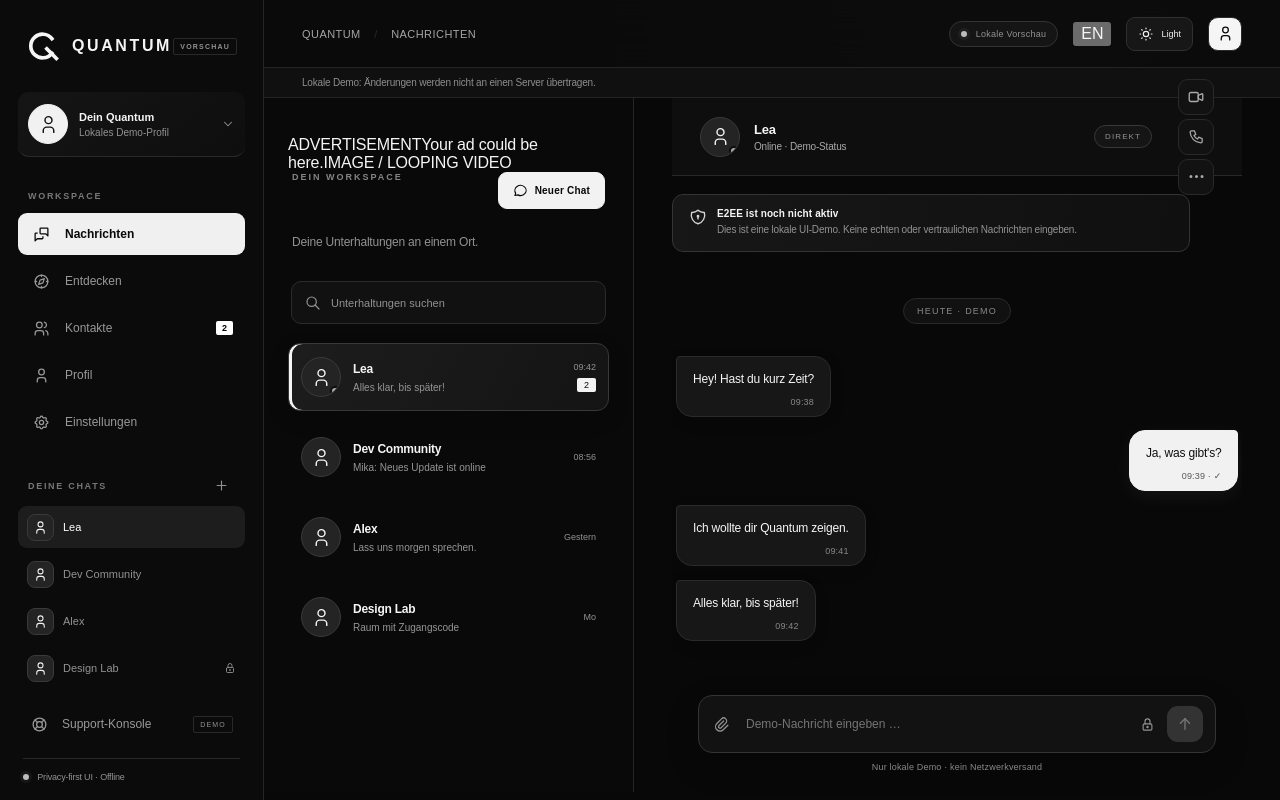
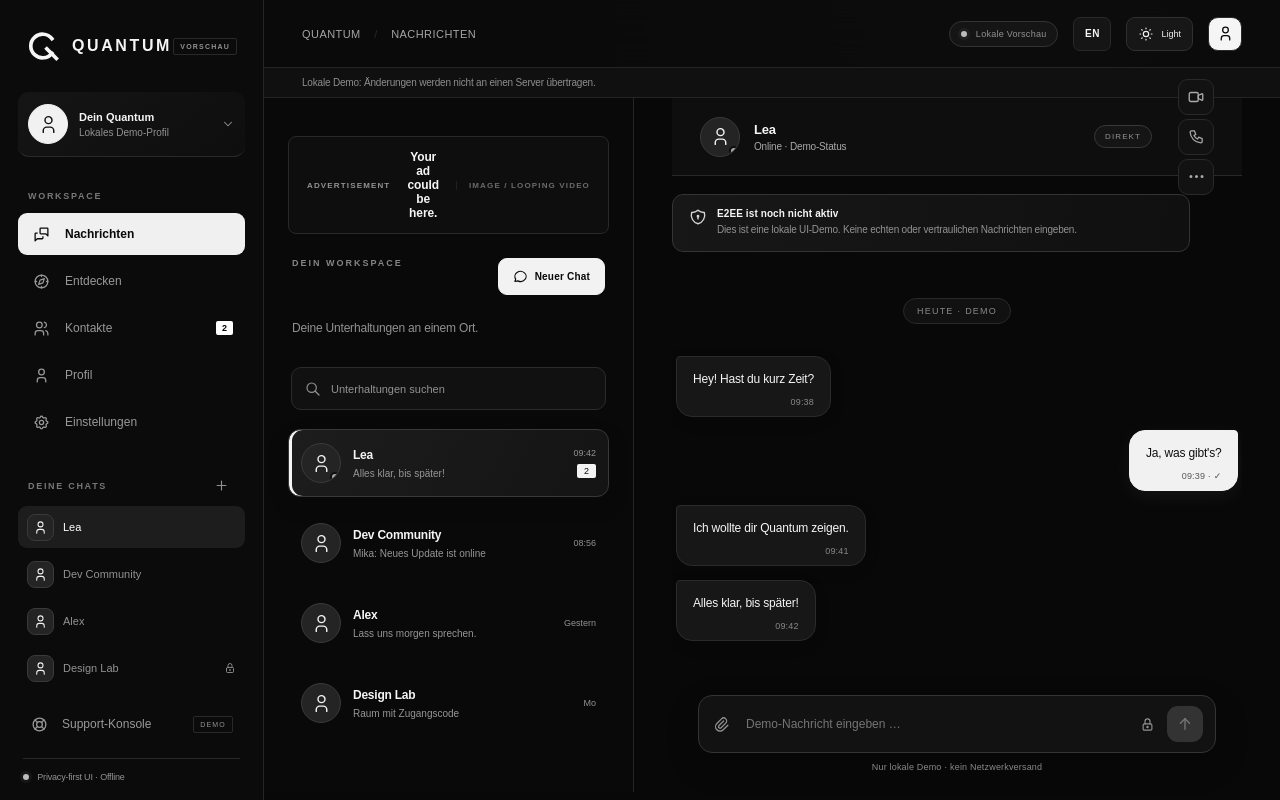
Before and after one commit to GotUrBack-Public/Quantum, a Next.js app in the folder apps/web/: page / in a window 1280 px wide. Built offline with nearby package versions, Linux system fonts and the light colour scheme.

Commit message:
Style minimal ad slot and language switch

```diff
--- a/apps/web/src/app/globals.css
+++ b/apps/web/src/app/globals.css
@@ -598,3 +598,12 @@ body{letter-spacing:-.012em}
 .upload-error{margin:8px 2px 0;color:var(--text);font-size:10px}
 @media(max-width:520px){.upload-dropzone{flex-wrap:wrap}.upload-drop-copy{min-width:calc(100% - 52px)}.upload-browse{margin-left:48px}}
 @media(prefers-reduced-motion:reduce){.upload-tray{animation:none}}
+
+/* Minimal reserved advertising placement with optional future image/video media. */
+.ad-slot{position:relative;display:flex;align-items:center;justify-content:center;gap:12px;min-height:66px;margin:0 0 24px;padding:13px 18px;overflow:hidden;border:1px solid var(--line);border-radius:8px;background:var(--panel);color:var(--muted);text-align:center}
+.ad-slot-kicker,.ad-slot-format{font-size:8px;font-weight:700;letter-spacing:1.15px;white-space:nowrap}
+.ad-slot-copy{color:var(--text);font-size:12px;font-weight:550;letter-spacing:-.1px}
+.ad-slot-format{padding-left:12px;border-left:1px solid var(--line);opacity:.7}
+.language-switch{display:inline-flex;align-items:center;justify-content:center;min-width:38px;height:34px;padding:0 9px;border:1px solid var(--line);border-radius:7px;background:var(--panel-2);color:var(--text);font-size:10px;font-weight:750;letter-spacing:.5px}
+.language-switch:hover{background:var(--panel-3)}
+@media(max-width:650px){.ad-slot{min-height:58px;gap:8px;padding:10px}.ad-slot-kicker,.ad-slot-format{font-size:7px}.ad-slot-copy{font-size:11px}}
```
